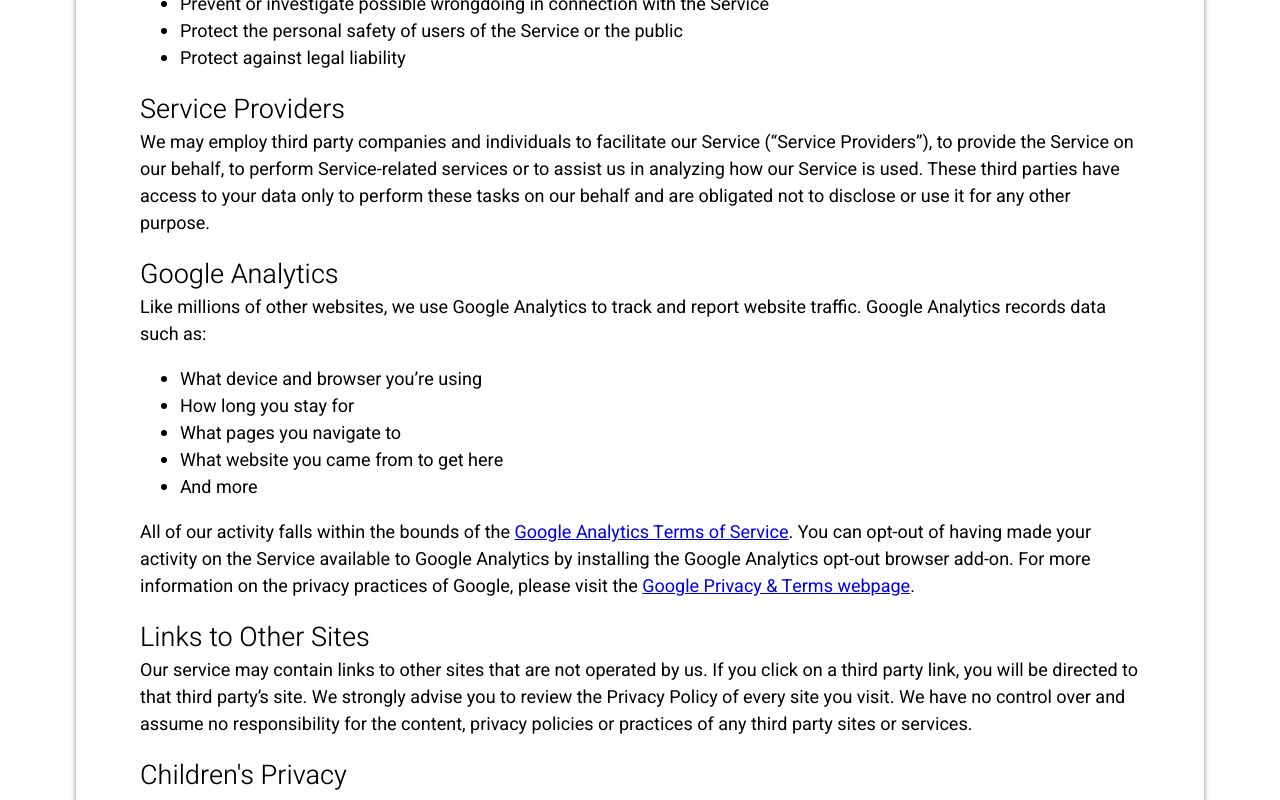
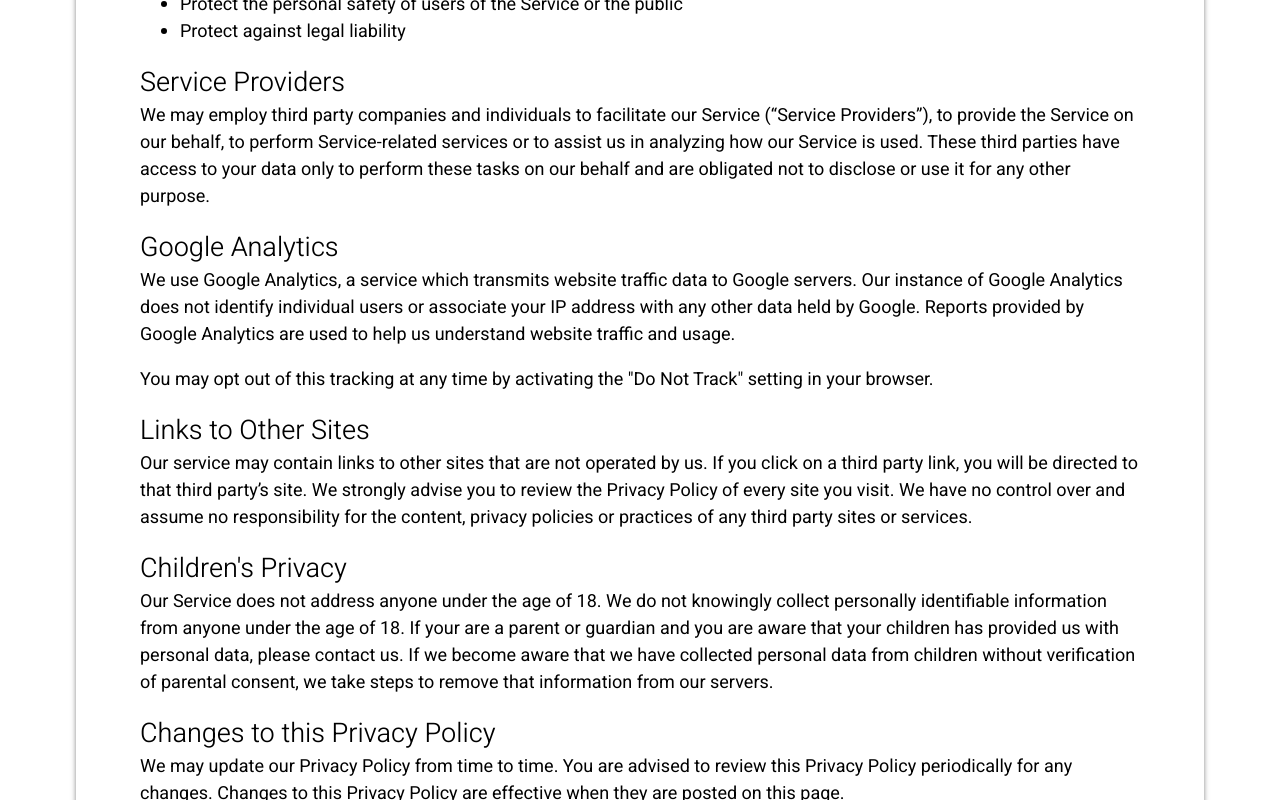
Before and after one commit to havi95/riddlebit-website, a React (Create React App) app: page /privacy in a window 1280 px wide. Shown: the part 1117-1917 px from the top of the page. Built offline with nearby package versions, Linux system fonts and the light colour scheme.

Commit message:
Update privacy policy

```diff
--- a/src/components/Content/Privacy/Privacy.js
+++ b/src/components/Content/Privacy/Privacy.js
@@ -38,7 +38,6 @@
                 <ul>
                     <li>Email address</li>
                     <li>First name</li>
-                    <li>Cookies and Usage Data</li>
                 </ul>
 
                 <h2>Security of Data</h2>
@@ -79,23 +78,13 @@
 
                 <h2>Google Analytics</h2>
                 <p>
-                    Like millions of other websites, we use Google Analytics to track and report website traffic.
-                    Google Analytics records data such as:
+                    We use Google Analytics, a service which transmits website traffic data to Google servers.
+                    Our instance of Google Analytics does not identify individual users or associate your IP address
+                    with any other data held by Google. Reports provided by Google Analytics are used to help us understand
+                    website traffic and usage.
                 </p>
-                <ul>
-                    <li>What device and browser you’re using</li>
-                    <li>How long you stay for</li>
-                    <li>What pages you navigate to</li>
-                    <li>What website you came from to get here</li>
-                    <li>And more</li>
-                </ul>
                 <p>
-                    All of our activity falls within the bounds
-                    of the <a href='https://www.google.com/analytics/terms/'>Google Analytics Terms of Service</a>.
-                    You can opt-out of having made your activity on the Service available to Google Analytics
-                    by installing the Google Analytics opt-out browser add-on.
-                    For more information on the privacy practices of Google,
-                    please visit the <a href='https://policies.google.com/'>Google Privacy & Terms webpage</a>.
+                    You may opt out of this tracking at any time by activating the "Do Not Track" setting in your browser.
                 </p>
 
                 <h2>Links to Other Sites</h2>
```
